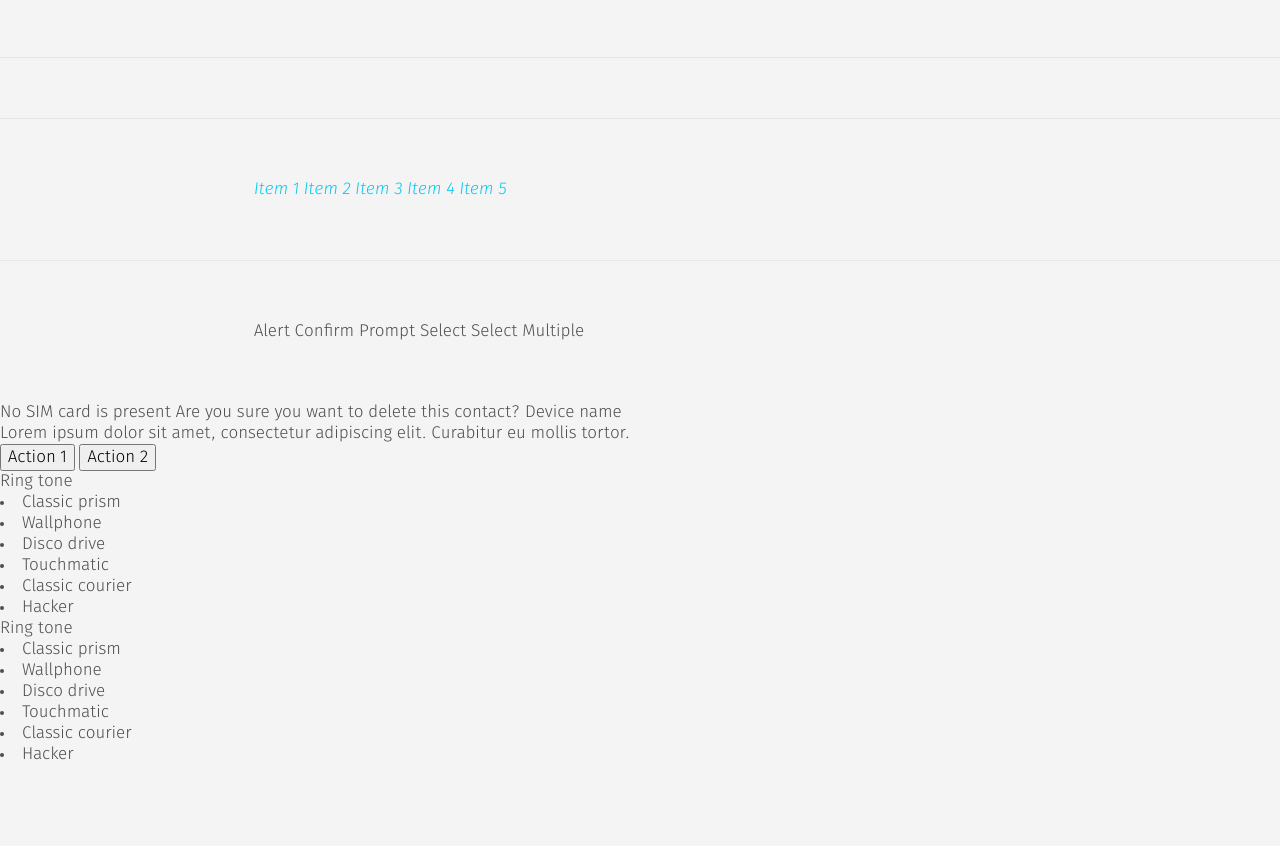
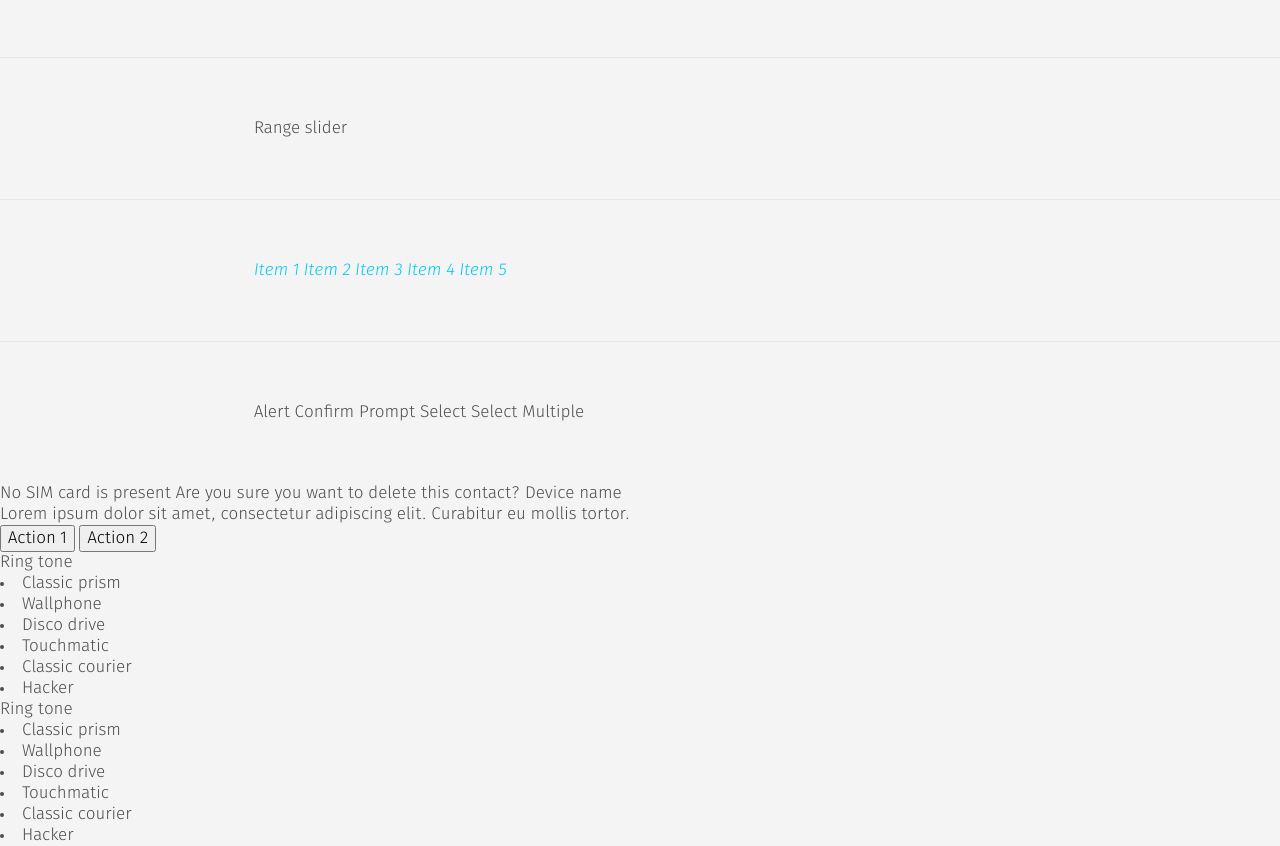
Before and after one commit to fxos-components/gaia-components, a website with bundled scripts: page index.html in a window 1280 px wide. Shown: the part 1367-2213 px from the top of the page. Before the commit the page ends 2132 px from the top, so only its background shows below. Built offline with nearby package versions, Linux system fonts and the light colour scheme; files whose address does not match are found by name.

Commit message:
Updated markup

```diff
--- a/index.html
+++ b/index.html
@@ -152,7 +152,10 @@
   <hr class="l-mb-mega"/>
 
   <section class="l-mb-mega l-plr-small">
-    <gaia-slider></gaia-slider>
+    <gaia-slider>
+      <label>Range slider</label>
+      <output></output>
+    </gaia-slider>
   </section>
 
   <hr class="l-mb-mega"/>
```
